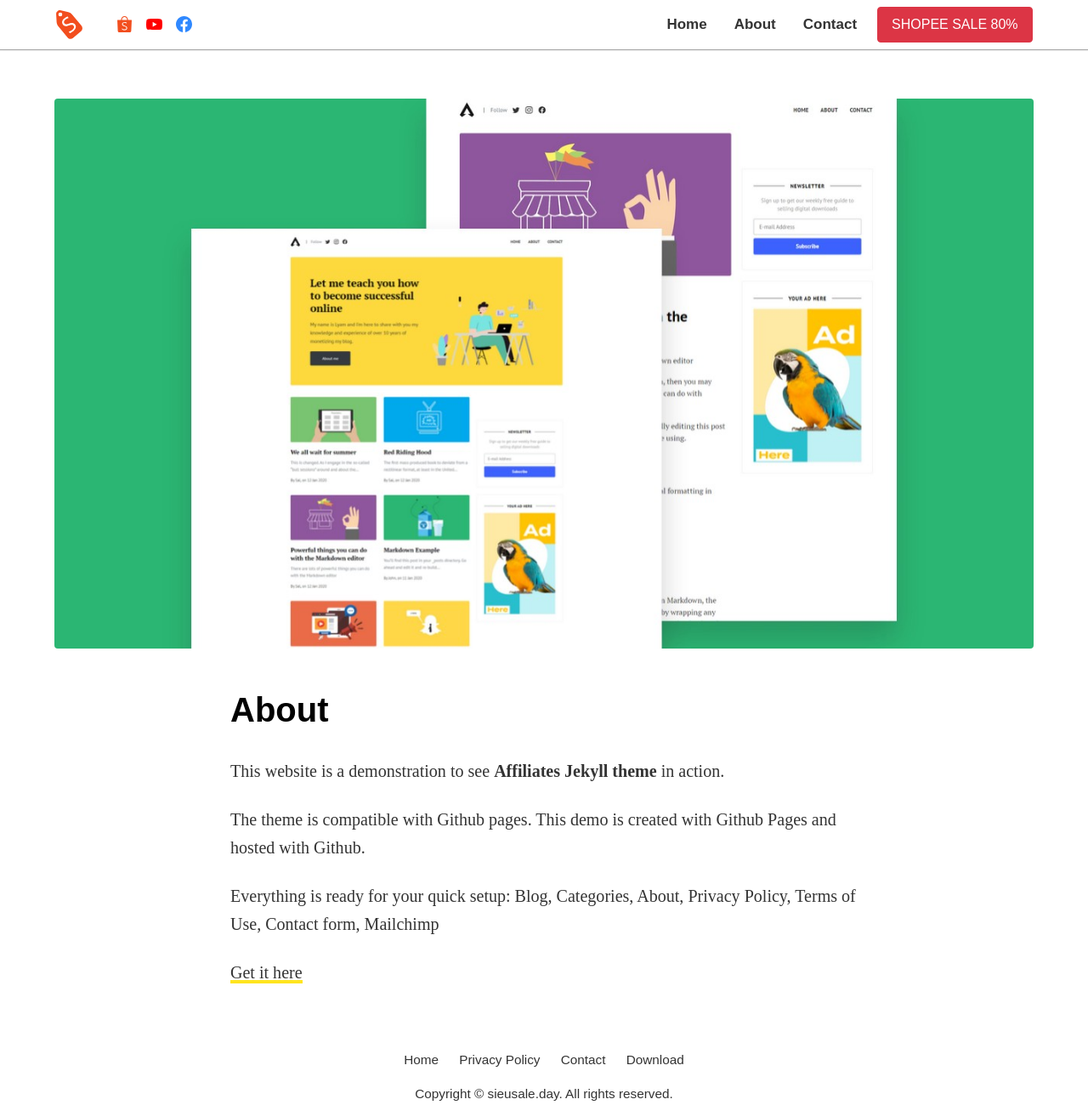
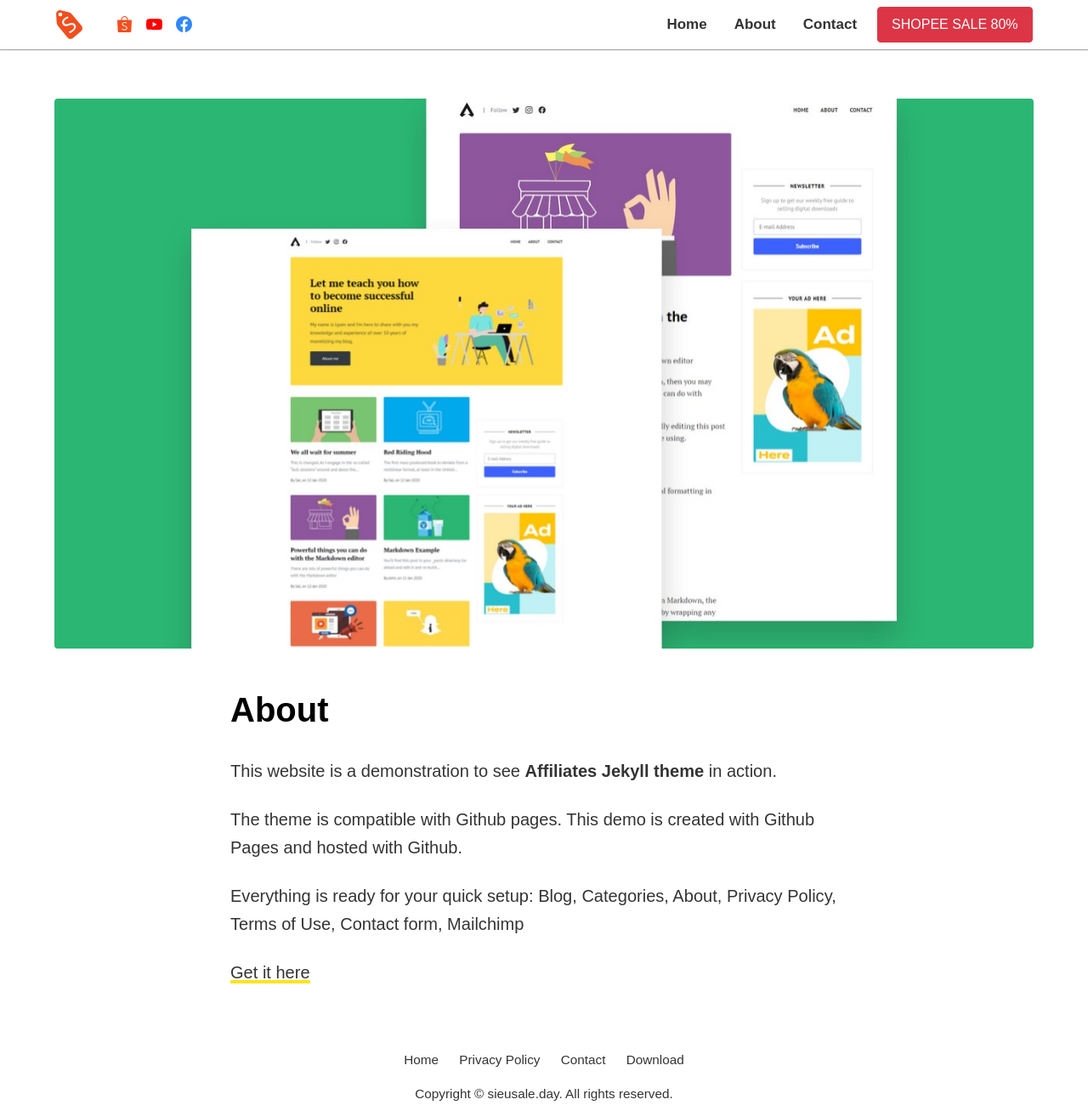
Before and after one commit to hocbaicungcon/sieusale, a Jekyll site: the page built from pages/about.md, in a window 1280 px wide and 1300 px high. Shown: the whole window at 85% size. Built offline with Jekyll 4.4.1, drawn with Linux system fonts in a browser that asks for light colours; some web fonts are replaced.

Commit message:
Update theme.scss

```diff
--- a/assets/css/theme.scss
+++ b/assets/css/theme.scss
@@ -10,8 +10,6 @@ $blue:    #3d61fd !default;
 
 // @import url('https://fonts.googleapis.com/css2?family=PT+Sans:wght@400;700&display=swap');
 // @import url('https://fonts.googleapis.com/css2?family=PT+Serif:wght@400;700&display=swap');
-
-@import url('https://fonts.googleapis.com/css2?family=Charmonman&display=swap');
 
 /* add additional CSS rules below */
 html {
@@ -29,9 +27,9 @@ body {
     padding-top:116px;
 
 }
-.serif-font {
-    font-family: 'Charmonman', cursive;
-}
+// .serif-font {
+//     font-family: 'Charmonman', cursive;
+// }
 @media (max-width: 1366px) {
     .container-xl, .container-lg, .container-md, .container-sm, .container {
         width:90%;
```
